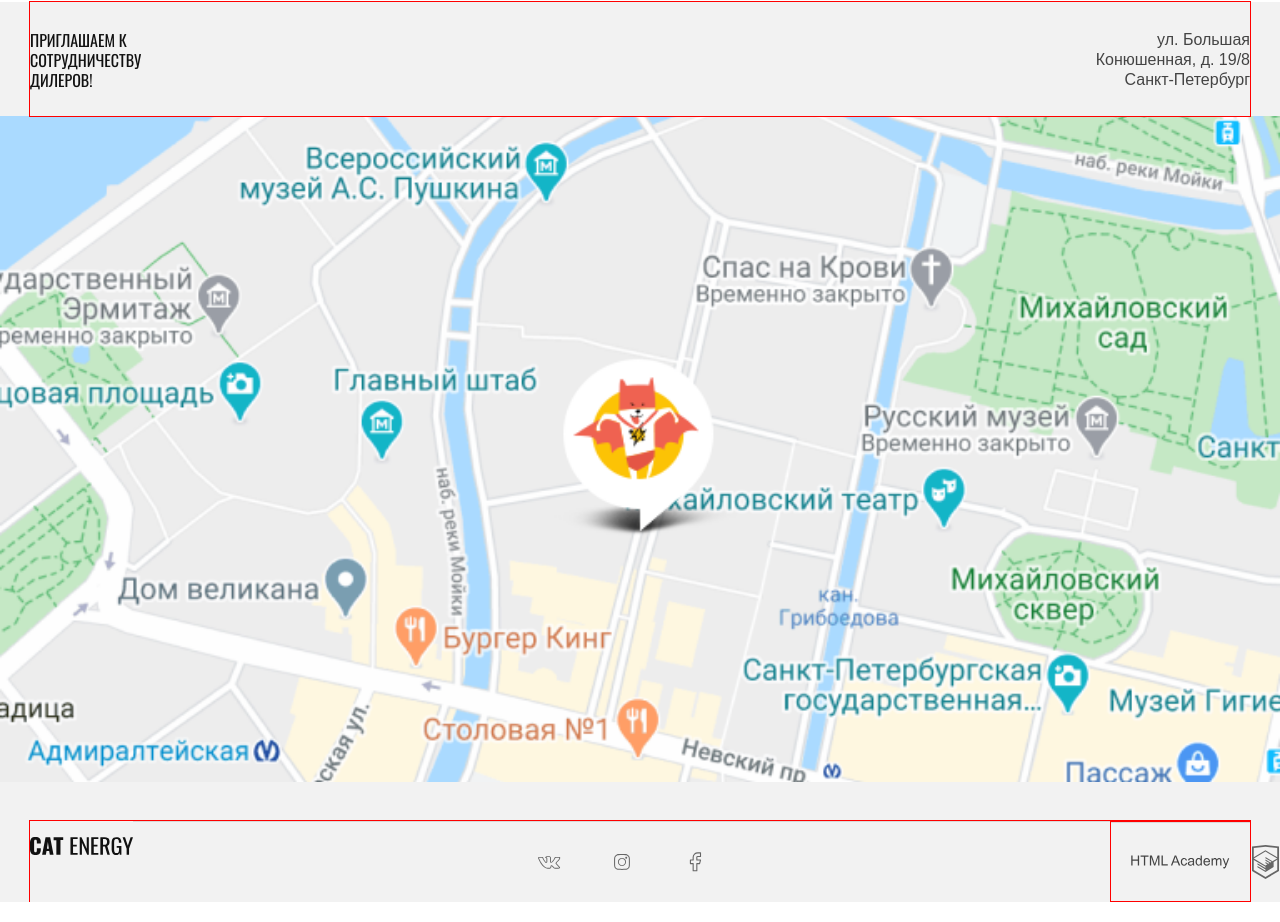
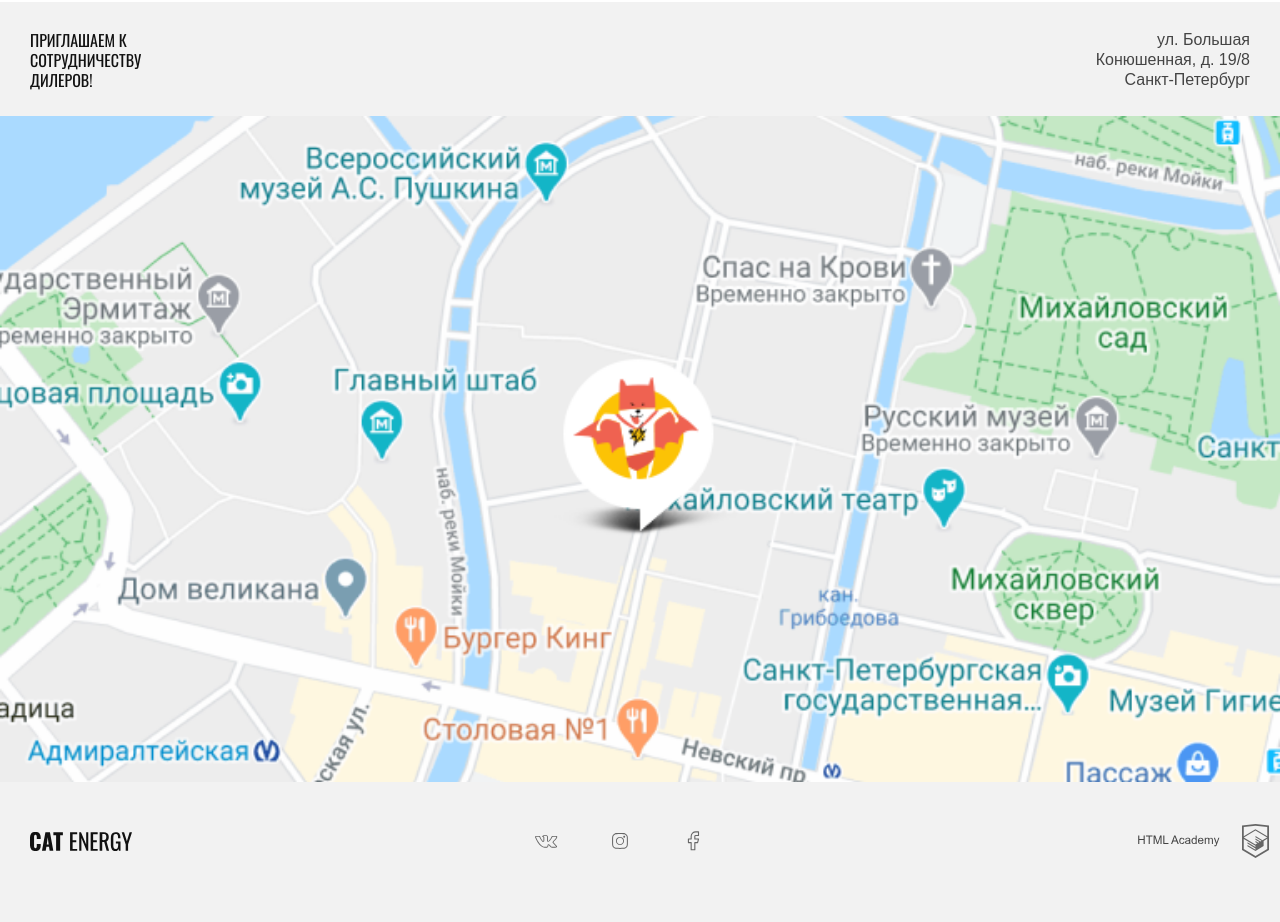
Before and after one commit to KhomenkoJulia/1794239-cat-energy-23, a website: page source/form.html in a window 1280 px wide. Shown: the part 1445-2367 px from the top of the page. Drawn offline with nearby package versions, Linux system fonts and the light colour scheme; files that its build step writes are made by us from their sources.

Commit message:
Еще раз сдать)

```diff
--- a/source/sass/blocks/academy-link.scss
+++ b/source/sass/blocks/academy-link.scss
@@ -2,12 +2,12 @@
   display: flex;
   justify-content: space-between;
   width: 100%;
-  margin: 0 auto;
-  padding: 22px 20px;
+  padding-right: 60px;
   border-top: 1px solid var(--line_grey);
 
   @media (min-width: $tablet-width) {
     width: 163px;
     column-gap: 22px;
+    border: none;
   }
 }
--- a/source/sass/blocks/footer-page.scss
+++ b/source/sass/blocks/footer-page.scss
@@ -11,11 +11,16 @@
   @media (min-width: $tablet-width) {
     flex-direction: row;
     justify-content: space-between;
+    padding-bottom: 61px;
   }
 }
 
-.footer-page__img-name {
+.footer-page__logo {
   margin-bottom: 32px;
+
+  @media (min-width: $tablet-width) {
+    margin: 0;
+  }
 }
 
 .footer-page__social-list {
@@ -28,6 +33,12 @@
   column-gap: 33px;
   border-top: 1px solid var(--line_grey);
   width: 100%;
+
+  @media (min-width: $tablet-width) {
+    border: none;
+    margin: 0;
+    padding: 0;
+  }
 }
 
 .footer-page__social-link {
--- a/source/sass/blocks/page.scss
+++ b/source/sass/blocks/page.scss
@@ -34,7 +34,6 @@
   margin-inline: var(--page-indent) calc(var(--page-indent) - var(--scrollbar-size));
   box-sizing: border-box;
   padding: 0;
-  outline: 1px solid red;
 
   @media (min-width: $tablet-width) {
     --page-indent: 30px;
```
Also changed, not shown: source/index.html (+3 -1 lines).
